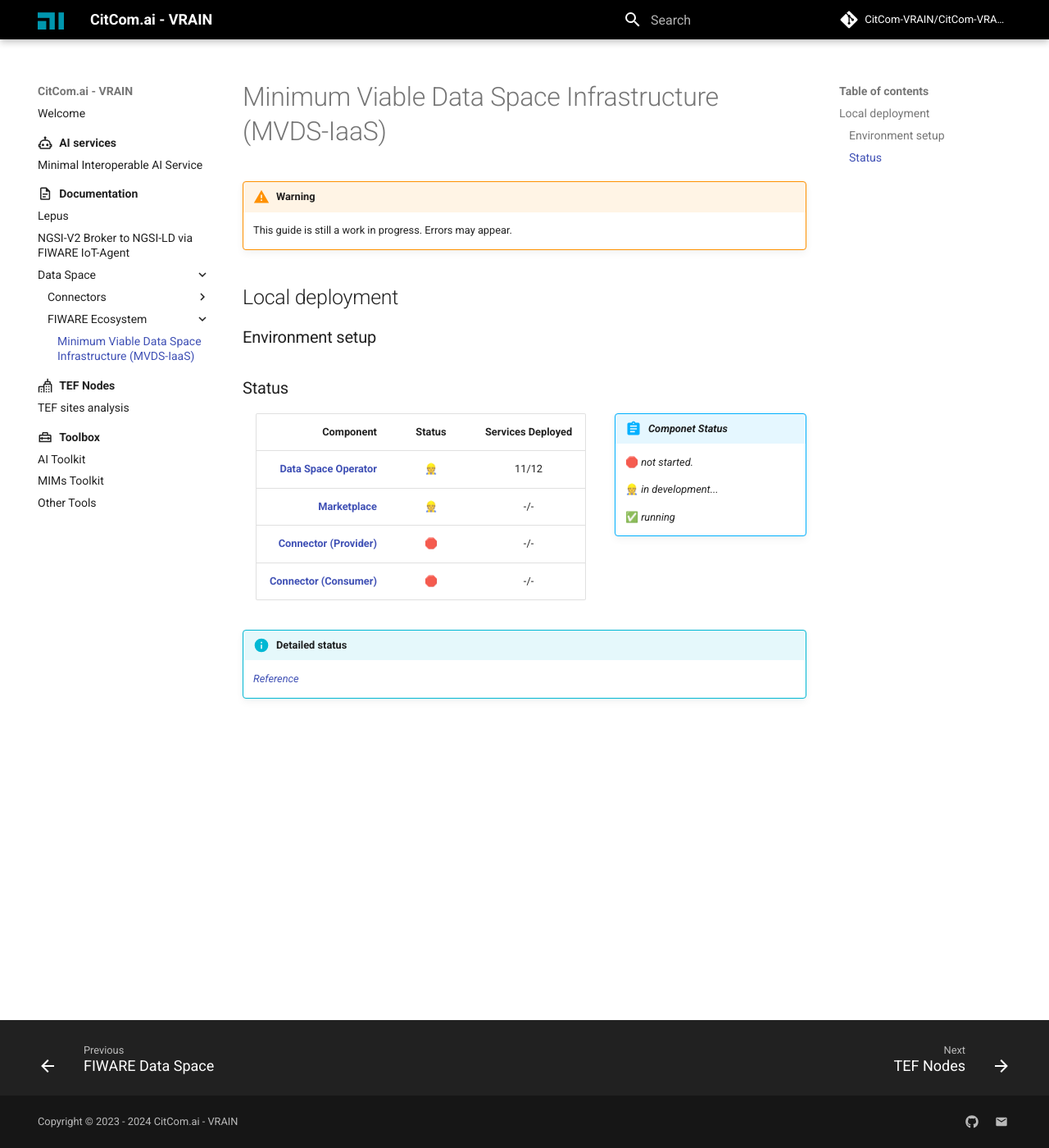
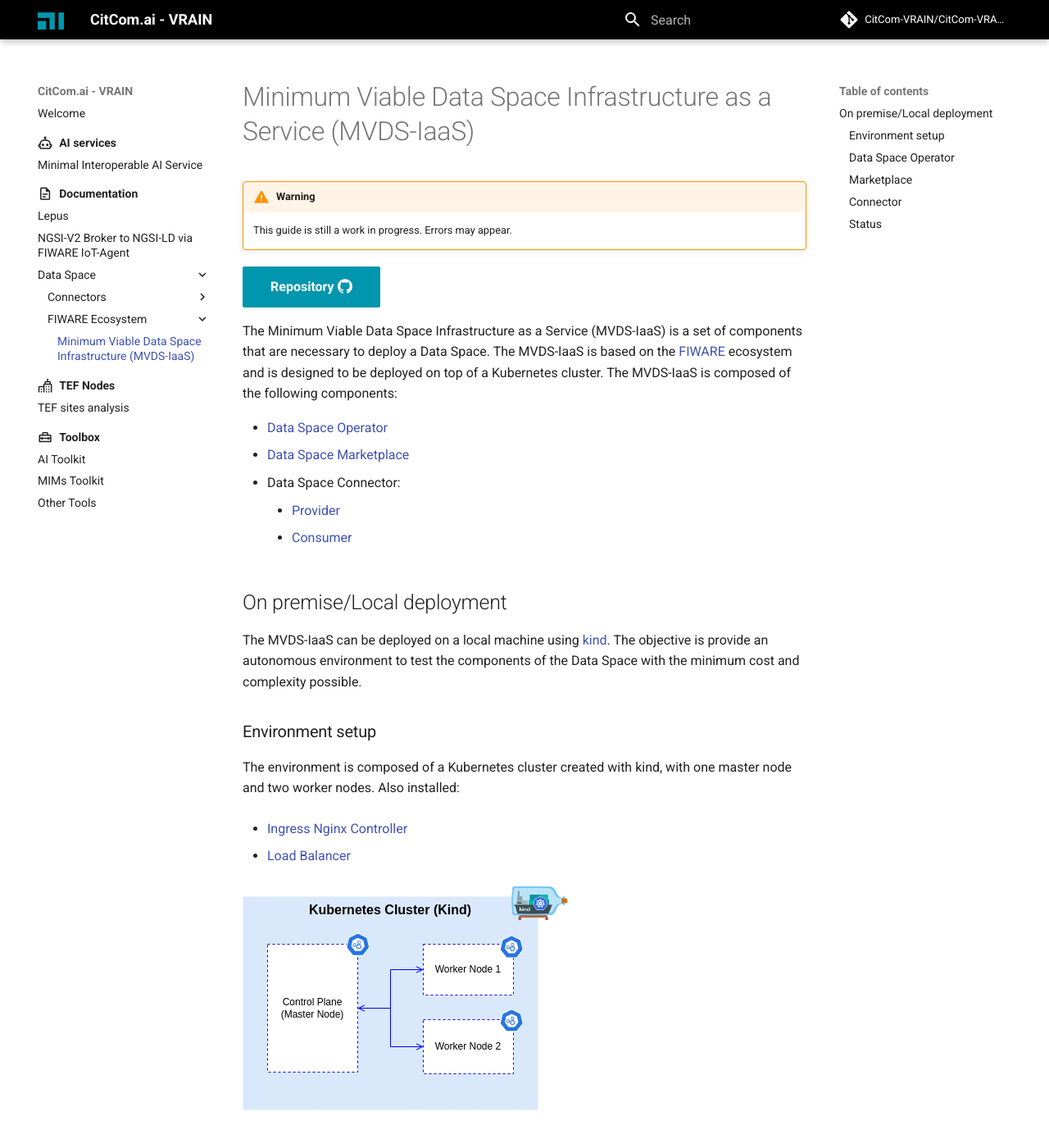
Before and after one commit to riseupalex/CitComAI-Hub.github.io, an MkDocs documentation site: the page built from docs/documentation/data_space/fiware_ecosystem/mvds_iaas/index.md, in a window 1280 px wide and 1400 px high. Shown: the whole window at 82% size. Built offline with MkDocs 1.6.1 and Material for MkDocs 9.7.7, drawn with Linux system fonts in a browser that asks for light colours; comment, search, counter and statistics services are not loaded; some of the changed text lies outside the part shown.

Commit message:
environment setup

```diff
--- a/docs/documentation/data_space/fiware_ecosystem/mvds_iaas/index.md
+++ b/docs/documentation/data_space/fiware_ecosystem/mvds_iaas/index.md
@@ -1,11 +1,41 @@
-# Minimum Viable Data Space Infrastructure (MVDS-IaaS)
+# Minimum Viable Data Space Infrastructure as a Service (MVDS-IaaS)
 
 !!! warning
     This guide is still a work in progress. Errors may appear.
 
-## Local deployment
+[Repository :simple-github:](https://github.com/CitCom-VRAIN/Minimum_Viable_DataSpace_Infrastructure){ .md-button .md-button--primary }
+
+The Minimum Viable Data Space Infrastructure as a Service (MVDS-IaaS) is a set of components that are necessary to deploy a Data Space. The MVDS-IaaS is based on the [FIWARE](https://www.fiware.org/) ecosystem and is designed to be deployed on top of a Kubernetes cluster. The MVDS-IaaS is composed of the following components:
+
+- [Data Space Operator](https://github.com/FIWARE-Ops/fiware-gitops/tree/master/aws/dsba/onboarding-portal)
+- [Data Space Marketplace](https://github.com/FIWARE-Ops/fiware-gitops/tree/master/aws/dsba/marketplace)
+- Data Space Connector:
+    - [Provider](https://github.com/FIWARE-Ops/data-space-connector)
+    - [Consumer](https://github.com/FIWARE-Ops/fiware-gitops/tree/master/aws/dsba/happypets)
+
+## On premise/Local deployment
+
+The MVDS-IaaS can be deployed on a local machine using [kind](https://kind.sigs.k8s.io/). The objective is provide an autonomous environment to test the components of the Data Space with the minimum cost and complexity possible.
 
 ### Environment setup
+
+The environment is composed of a Kubernetes cluster created with kind, with one master node and two worker nodes. Also installed:
+
+- [Ingress Nginx Controller](https://kind.sigs.k8s.io/docs/user/ingress/#ingress-nginx)
+
+- [Load Balancer](https://kind.sigs.k8s.io/docs/user/loadbalancer/#installing-metallb-using-default-manifests)
+
+![kind_cluster](img/kind_cluster.png)
+
+### Data Space Operator
+
+![operator_scheme](img/operator.png)
+
+![operator_ingress](img/operator_ingress.png)
+
+### Marketplace
+
+### Connector
 
 ### Status
 
```
Also changed, not shown: docs/documentation/data_space/fiware_ecosystem/mvds_iaas/img/kind_cluster.png (added), docs/documentation/data_space/fiware_ecosystem/mvds_iaas/img/operator.png (added), docs/documentation/data_space/fiware_ecosystem/mvds_iaas/img/operator_ingress.png (added).
